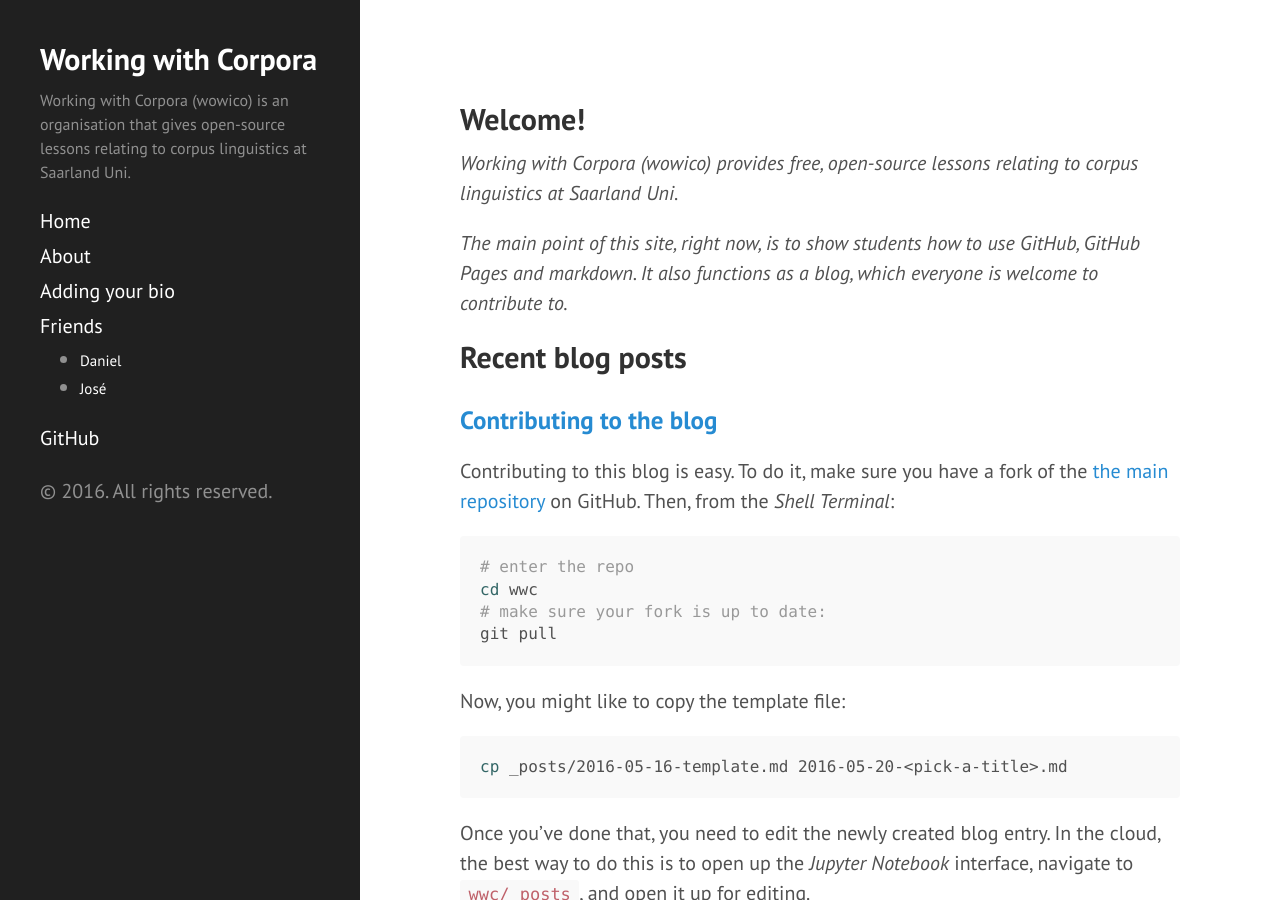
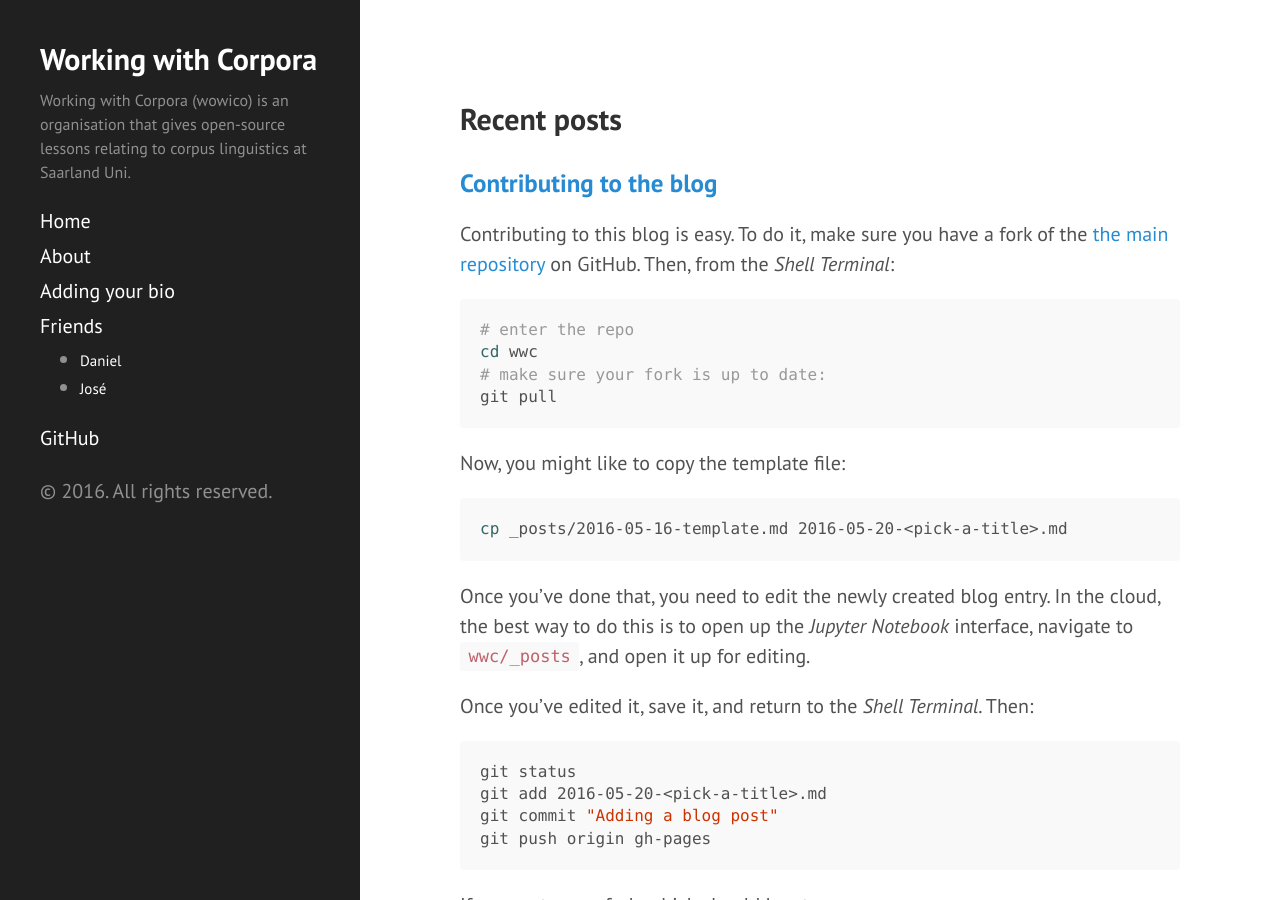
Before and after one commit to wowico/wwc, a Jekyll site: the page built from index.md, in a window 1280 px wide and 900 px high. Built offline with Jekyll 4.4.1, drawn with Linux system fonts in a browser that asks for light colours.

```diff
--- a/index.md
+++ b/index.md
@@ -6,14 +6,7 @@ homepage: true
 layout: default
 ---
 
-Welcome!
----------
-
-*Working with Corpora (wowico) provides free, open-source lessons relating to corpus linguistics at Saarland Uni.*
-
-*The main point of this site, right now, is to show students how to use GitHub, GitHub Pages and markdown. It also functions as a blog, which everyone is welcome to contribute to.*
-
-Recent blog posts
+Recent posts
 -------------------
 
 {% for page in site.posts %}
```
Also changed, not shown: about.md (+3 -1 lines).
